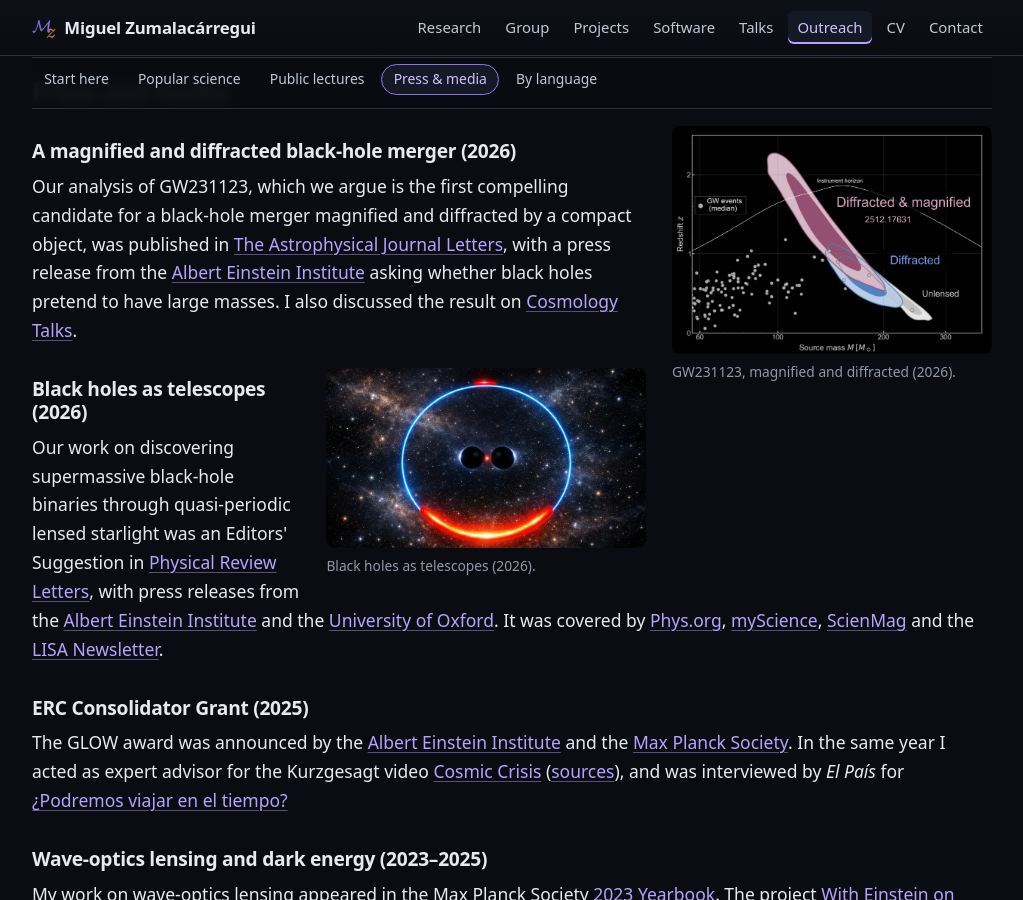
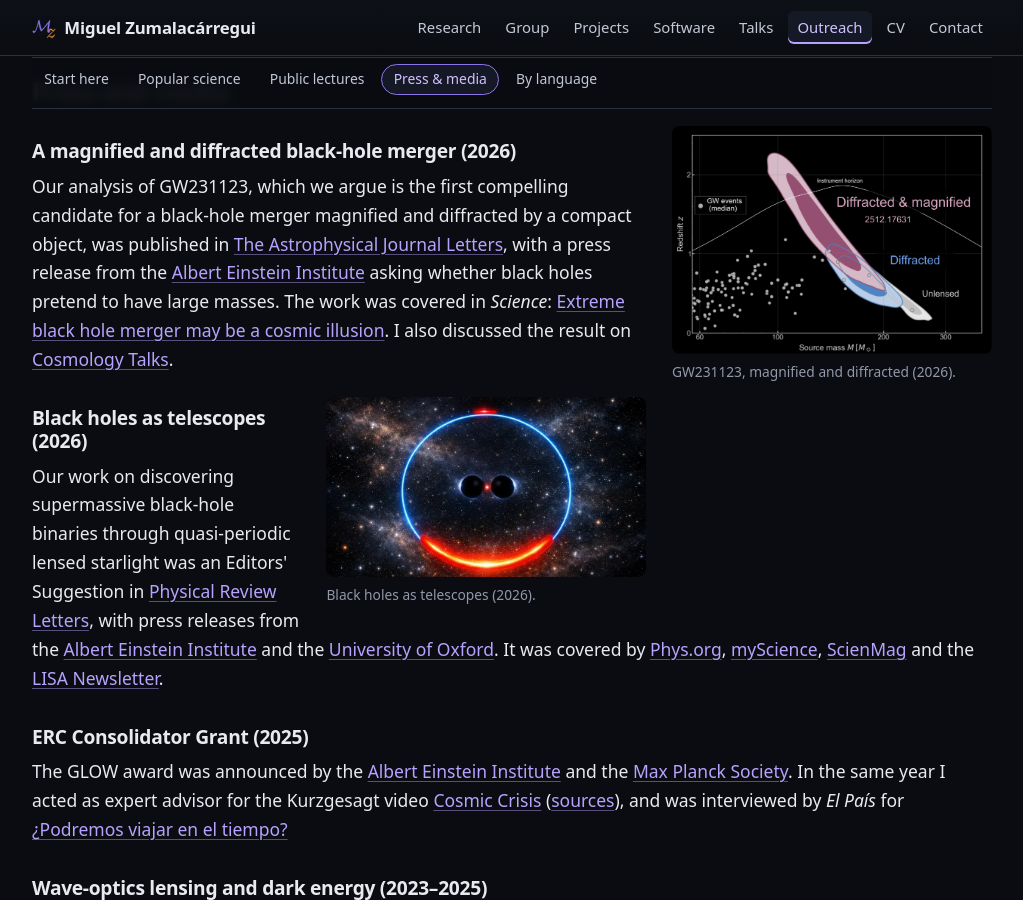
Before and after one commit to miguelzuma/miguelzuma.github.io, a Jekyll site: the page built from outreach.html, in a window 1280 px wide and 900 px high, scrolled down 2174 px. Shown: the whole window, without its empty margins (128-1151 px from the left). Built offline with Jekyll 4.4.1, drawn with Linux system fonts in a browser that asks for light colours.

Commit message:
Outreach: Science coverage of the GW231123 lensing analysis
Co-Authored-By: Claude Opus 5 (1M context) <noreply@anthropic.com>
Claude-Session: https://claude.ai/code/session_01E2ZbXszK9qt9svKVxU5Yrt

```diff
--- a/outreach.html
+++ b/outreach.html
@@ -161,7 +161,9 @@ sections:
     <a href="https://doi.org/10.3847/2041-8213/ae93b1" rel="noopener">The Astrophysical Journal Letters</a>,
     with a press release from the
     <a href="https://www.aei.mpg.de/1490509/do-black-holes-pretend-to-have-large-masses" rel="noopener">Albert Einstein Institute</a>
-    asking whether black holes pretend to have large masses.
+    asking whether black holes pretend to have large masses. The work was
+    covered in <em>Science</em>:
+    <a href="https://www.science.org/content/article/extreme-black-hole-merger-may-be-cosmic-illusion" rel="noopener">Extreme black hole merger may be a cosmic illusion</a>.
     I also discussed the result on
     <a href="https://youtu.be/ZGqOpDTL8k4" rel="noopener">Cosmology Talks</a>.
   </p>
```
